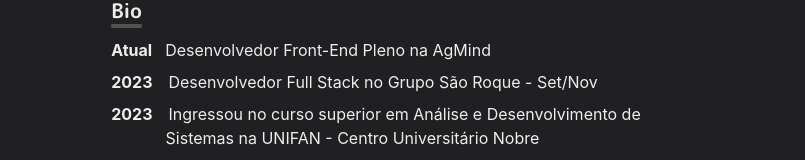
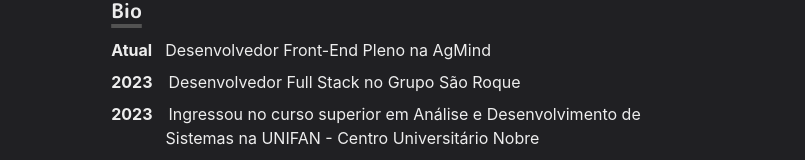
Before and after one commit to jxhnlcs/Portfolio, a Next.js app: page / in a window 1280 px wide. Shown: the part 516-676 px from the top of the page, without its empty margins (242-1047 px from the left). Built offline with nearby package versions, Linux system fonts and the light colour scheme.

Commit message:
remove set-nov

```diff
--- a/pages/index.js
+++ b/pages/index.js
@@ -99,7 +99,7 @@
         </BioSection>
         <BioSection>
           <BioYear>2023</BioYear>
-          Desenvolvedor Full Stack no Grupo São Roque - Set/Nov
+          Desenvolvedor Full Stack no Grupo São Roque
         </BioSection>
         <BioSection>
           <BioYear>2023</BioYear>
```
